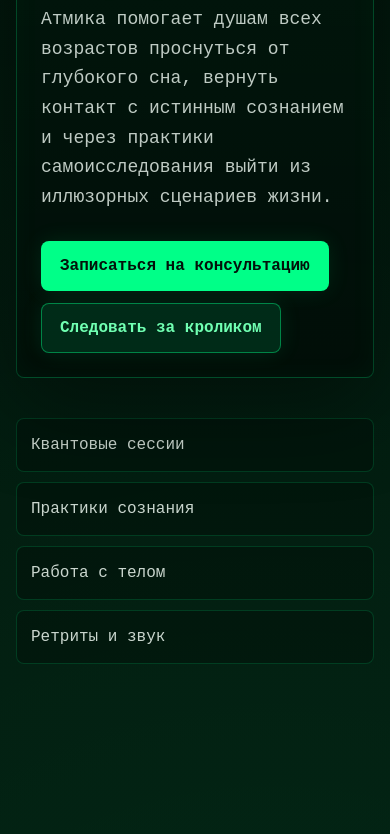
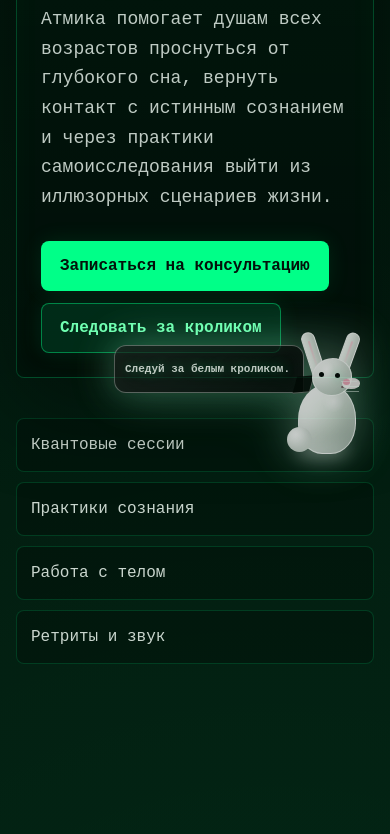
Before and after one commit to WizardJIOCb/atmika, a website: page index2.html in a window 390 px wide. Shown: the part 369-1203 px from the top of the page. Drawn offline with Linux system fonts and the light colour scheme.

Commit message:
Keep Matrix rabbit inside mobile viewport

```diff
--- a/src/matrix.css
+++ b/src/matrix.css
@@ -950,15 +950,16 @@ p {
 
   .white-rabbit {
     right: 4px;
-    top: 96px;
+    top: auto;
+    bottom: 14px;
     width: 118px;
     height: 132px;
   }
 
   .rabbit-bubble {
-    top: 8px;
-    right: 88px;
-    width: min(210px, calc(100vw - 124px));
+    top: 16px;
+    right: 82px;
+    width: min(190px, calc(100vw - 118px));
     min-height: 48px;
     padding: 8px 10px;
     font-size: 11px;
--- a/src/matrix.js
+++ b/src/matrix.js
@@ -294,12 +294,13 @@ const initWhiteRabbit = () => {
   const update = () => {
     const maxScroll = Math.max(1, document.documentElement.scrollHeight - window.innerHeight);
     const progress = clamp(window.scrollY / maxScroll, 0, 1);
-    const maxTravel = Math.max(0, window.innerHeight - rabbit.offsetHeight - 168);
+    const isCompact = window.matchMedia('(max-width: 640px)').matches;
+    const maxTravel = isCompact ? 0 : Math.max(0, window.innerHeight - rabbit.offsetHeight - 168);
     const nextPhraseIndex = Math.min(phrases.length - 1, Math.floor(progress * phrases.length));
 
     targetY = progress * maxTravel;
-    targetX = Math.sin(progress * Math.PI * 2.6) * 9;
-    targetTilt = Math.sin(progress * Math.PI * 7) * 4;
+    targetX = Math.sin(progress * Math.PI * 2.6) * (isCompact ? 4 : 9);
+    targetTilt = Math.sin(progress * Math.PI * 7) * (isCompact ? 2 : 4);
     rabbit.style.opacity = String(0.78 + progress * 0.22);
 
     if (nextPhraseIndex !== phraseIndex) {
```
